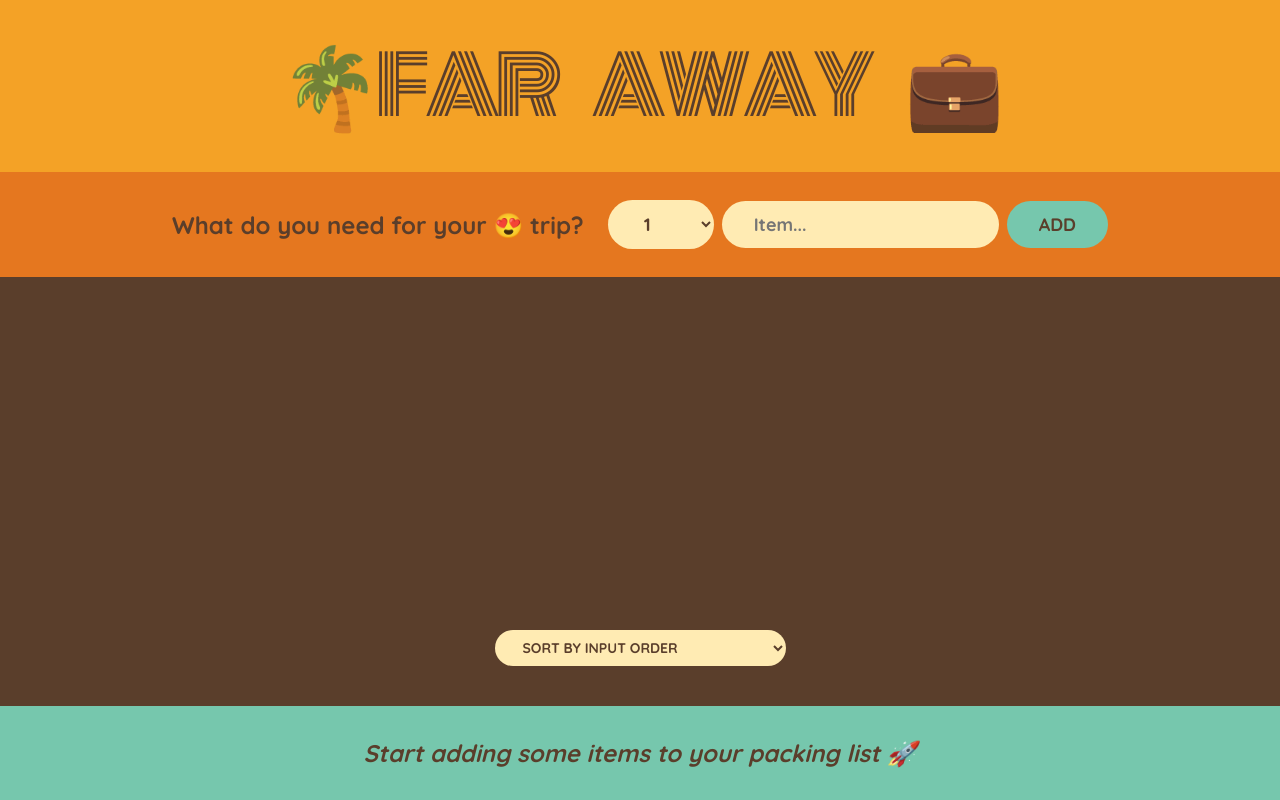
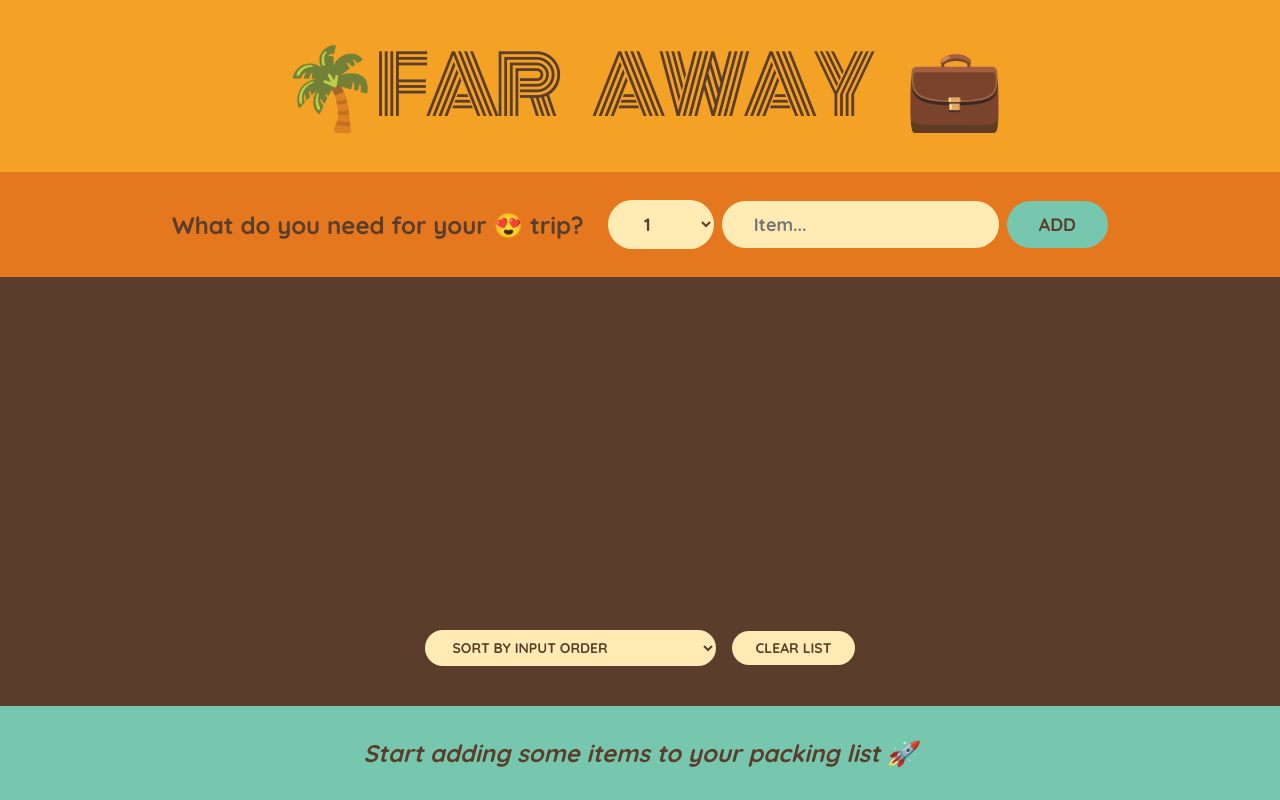
Before and after one commit to januzovic/React-practise, a React (Create React App) app: page / in a window 1280 px wide. Built offline with nearby package versions, Linux system fonts and the light colour scheme.

Commit message:
Added Clear List

```diff
--- a/src/App.js
+++ b/src/App.js
@@ -23,6 +23,15 @@
     );
   }
 
+  function handleClearItems() {
+    const confirmed = window.confirm(
+      'Are you sure you want to delete all items?'
+    );
+    if (confirmed) {
+      setItems([]);
+    }
+  }
+
   return (
     <div className='app'>
       <Logo />
@@ -31,6 +40,7 @@
         items={items}
         onDeleteItem={handleDeleteItem}
         onToggleItem={handleToggleItem}
+        onClearItems={handleClearItems}
       />
       <Stats items={items} />
     </div>
@@ -86,7 +96,7 @@
   );
 }
 
-function PackingList({ items, onDeleteItem, onToggleItem }) {
+function PackingList({ items, onDeleteItem, onToggleItem, onClearItems }) {
   const [sortBy, setSortBy] = useState('input');
 
   let sortedItems;
@@ -122,6 +132,7 @@
           <option value='description'>Sort by description order</option>
           <option value='packed'>Sort by packed status order</option>
         </select>
+        <button onClick={onClearItems}>Clear List</button>
       </div>
     </div>
   );
```
